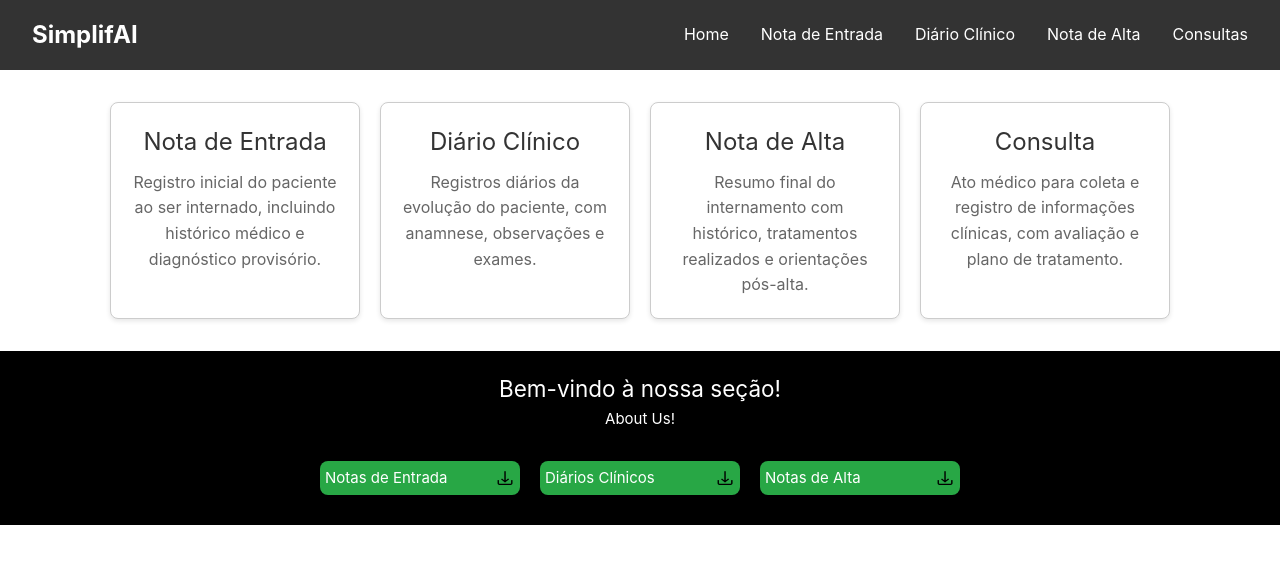
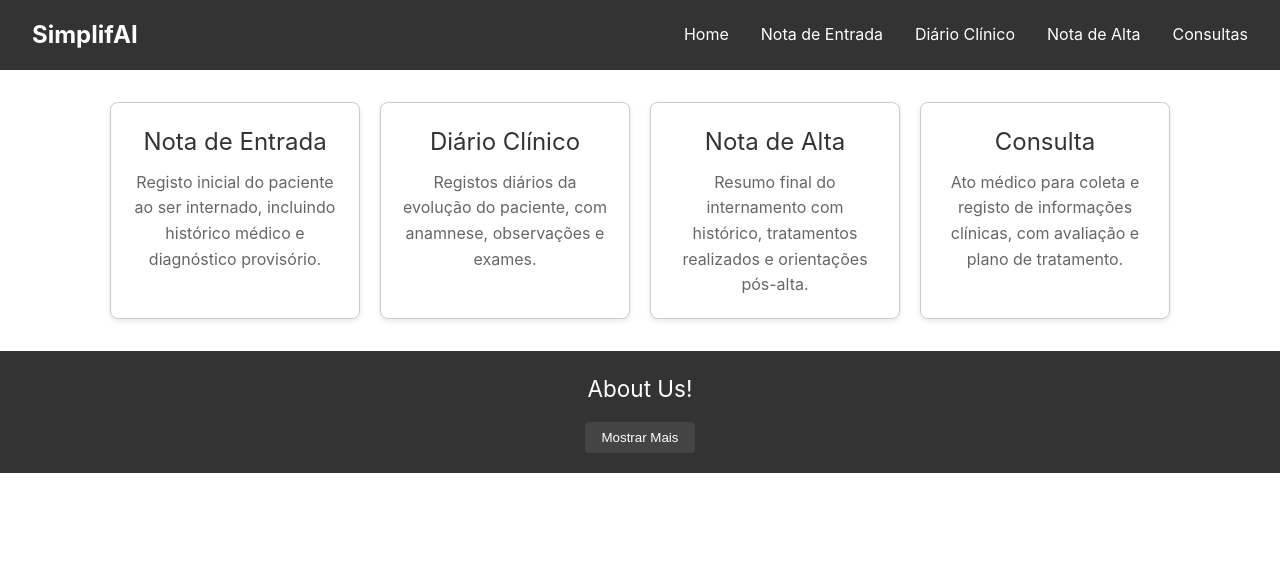
Before and after one commit to rafaelbranco16/SimplifAI, a Vue app in the folder frontend/: page /home in a window 1280 px wide. Shown: the top 564 px of the page. Built offline with nearby package versions, Linux system fonts and the light colour scheme.

Commit message:
Last commit

```diff
--- a/frontend/src/components/about_section/AboutSection.vue
+++ b/frontend/src/components/about_section/AboutSection.vue
@@ -1,9 +1,22 @@
 <template>
   <div class="about-section-container">
-    <h2>Bem-vindo à nossa seção!</h2>
-    <p>About Us!</p>
+    <h2 @click="toggleExpand">About Us!</h2>
+    <p v-if="expanded">
+      No âmbito do Prémio Digital 24 Siemens – SimplifAI, a nossa equipa abraçou o desafio de melhorar a eficiência dos profissionais de saúde, reduzindo a burocracia que frequentemente desvia tempo da prática clínica e prejudica a qualidade da relação médico-paciente. Este projeto visa desenvolver uma prova de conceito que simplifica processos administrativos como a criação de notas de alta a partir de notas de entrada e diários clínicos e automatização do registo de um diário de consulta, através de técnicas avançadas de Processamento de Linguagem Natural (NLP). Estamos a explorar abordagens com algoritmos avançados para a execução de tarefas como sumarização, conversão de fala em texto (speech-to-text) com atenção à narrativa, e análise de tópicos e AI generativa, com o apoio de Large Language Models (LLMs).
+      A nossa equipa é composta por 2 estudantes da Escola Superior de Engenharia do Porto (ISEP), 1 Professor orientador da mesma instituição, e um expert-in-the-loop médico que traz uma perspectiva clínica essencial tanto para o projeto como para a avaliação da solução. Cada membro aporta uma visão única para transformar este desafio em realidade:
+      <br/><br/>
+      Rafael Branco – Engenheiro informático formado no ISEP e atualmente a trabalhar como analista SOC Júnior. Conta também com o curso básico de música feito no Conservatório de Música do Porto.
+      <br/>
+      Filipe Ferreira – Engenheiro informático formado no ISEP e atualmente a trabalhar como <i>Software Developer</i>
+      <br/>
+      Orientador - Tiago Dias  – Professor Assistente Convidado no ISEP a lecionar Arquitetura de Software e Organanização de Desenvolvimento de Software e Machine Learning Engineer na Liminal com mestrado na área da Engenharia de Inteligência Artificial. Nos tempos livres anda de bicicleta, toca guitarra numa banda e compõe.
+      <br/>
+      Médico - André Dias – Médico Interno de Formação Geral na ULS Matosinhos, com experiência em criação de registos clínicos e observação de doentes. Experiência como investigador no GECAD, colaborando com input médico aliado ao uso de inteligência artificial. Guitarrista e Ciclista em desenvolvimento.
+      <br/><br/>
+      Estamos comprometidos com o uso de tecnologia para apoiar a prática médica, poupando tempo e permitindo que os profissionais de saúde foquem mais no que realmente importa: o bem-estar dos seus pacientes.
+    </p>
 
-    <div class="download-buttons-container">
+    <div v-if="expanded" class="download-buttons-container">
       <DownloadButton
         description="Notas de Entrada"
         :files="[
@@ -30,6 +43,10 @@
         ]"
       />
     </div>
+
+    <button @click="toggleExpand" class="toggle-button">
+      {{ expanded ? 'Mostrar Menos' : 'Mostrar Mais' }}
+    </button>
   </div>
 </template>
 
@@ -40,13 +57,23 @@ export default {
   name: 'AboutSection',
   components: {
     DownloadButton
+  },
+  data() {
+    return {
+      expanded: false,
+    };
+  },
+  methods: {
+    toggleExpand() {
+      this.expanded = !this.expanded;
+    },
   }
 }
 </script>
 
 <style scoped>
 .about-section-container {
-  background-color: black;
+  background-color: #333;
   color: white;
   height: auto;
   width: 100%;
@@ -62,4 +89,18 @@ export default {
   justify-content: center;
   margin-top: 20px;
 }
+
+.toggle-button {
+  margin-top: 15px;
+  padding: 8px 16px;
+  background-color: #444;
+  color: white;
+  border: none;
+  cursor: pointer;
+  border-radius: 4px;
+}
+
+.toggle-button:hover {
+  background-color: #666;
+}
 </style>
--- a/frontend/src/components/blog_card/BlogCard.vue
+++ b/frontend/src/components/blog_card/BlogCard.vue
@@ -2,12 +2,12 @@
     <div class="blog-card-container">
       <router-link to="/entry-note" class="blog-card">
         <h2>Nota de Entrada</h2>
-        <p>Registro inicial do paciente ao ser internado, incluindo histórico médico e diagnóstico provisório.</p>
+        <p>Registo inicial do paciente ao ser internado, incluindo histórico médico e diagnóstico provisório.</p>
       </router-link>
 
       <router-link to="/upload-audio" class="blog-card">
         <h2>Diário Clínico</h2>
-        <p>Registros diários da evolução do paciente, com anamnese, observações e exames.</p>
+        <p>Registos diários da evolução do paciente, com anamnese, observações e exames.</p>
       </router-link>
 
       <router-link to="/discharge-note" class="blog-card">
@@ -17,7 +17,7 @@
 
       <router-link to="/clinical-history" class="blog-card">
         <h2>Consulta</h2>
-        <p>Ato médico para coleta e registro de informações clínicas, com avaliação e plano de tratamento.</p>
+        <p>Ato médico para coleta e registo de informações clínicas, com avaliação e plano de tratamento.</p>
       </router-link>
     </div>
   </template>
--- a/frontend/src/views/AudioView.vue
+++ b/frontend/src/views/AudioView.vue
@@ -69,10 +69,6 @@
 
       <label for="surgical_background">Histórico Cirúrgico:</label>
       <input v-model="jsonData.entry_note.personal_background.surgical_background" id="surgical_background" type="text" />
-
-      <button class="send-btn" @click="sendUpdatedData">
-        Enviar Dados Atualizados
-      </button>
     </div>
   </div>
   <div class="right-container">
--- a/frontend/src/views/EntryNoteView.vue
+++ b/frontend/src/views/EntryNoteView.vue
@@ -38,7 +38,7 @@
     <section class="dynamic-fields">
       <h2>Alergias</h2>
       <div v-for="(allergy, index) in formData.allergies" :key="index" class="form-group">
-        <input type="text" v-model="formData.allergies[index]" placeholder="Enter allergy" />
+        <input type="text" v-model="formData.allergies[index]" placeholder="Inserir alergia..." />
         <button @click="removeAllergy(index)">Remover</button>
       </div>
       <button @click="addAllergy">Adicionar</button>
```
Also changed, not shown: 1 other file (tests, documents, lock files or other folders).
